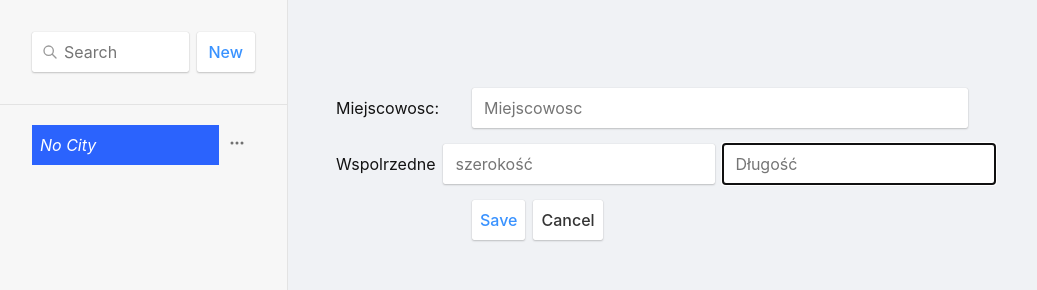
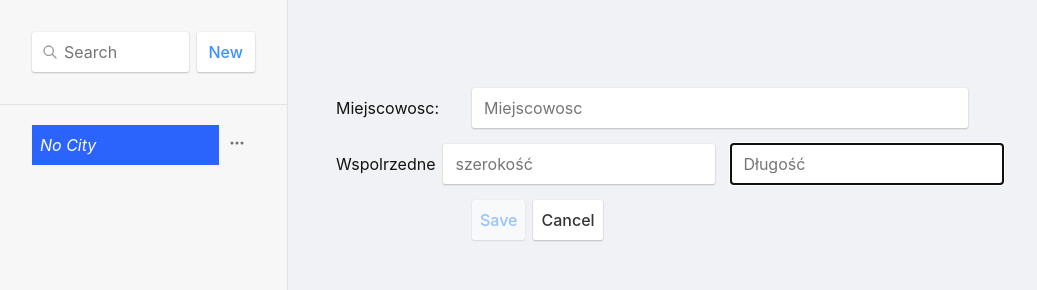
Before and after one commit to pypcio/asther, a React (Vite) app: page / in a window 1280 px wide. Both pictures are taken after a click on the button "New". Shown: the top 290 px of the page, without its empty margins (0-1037 px from the left). Built offline with nearby package versions, Linux system fonts and the light colour scheme.

Commit message:
edit form fix

```diff
--- a/src/APIs/functions.js
+++ b/src/APIs/functions.js
@@ -72,15 +72,28 @@ function isValidLongitude(input) {
 
   return true;
 }
+// function isValidCity(input) {
+//   if (!input) {
+//     return false;
+//   }
+//   input = input.trim();
+//   const regex = /^[A-ZĄĆĘŁŃÓŚŹŻ][a-ząćęłńóśźż\s-]{2,29}$/;
+//   if (!regex.test(input)) {
+//     return false;
+//   }
+//   return true;
+// }
 function isValidCity(input) {
   if (!input) {
     return false;
   }
+
   input = input.trim();
-  const regex = /^[A-Z][a-zA-Z\s-]{2,29}$/;
-  if (!regex.test(input)) {
+
+  if (input.length < 3) {
     return false;
   }
+
   return true;
 }
 export {
--- a/src/routes/dailyWeather.jsx
+++ b/src/routes/dailyWeather.jsx
@@ -43,7 +43,7 @@ export default function DailyWeather() {
               <ul>
                 <li>{`${day.clouds || "0 "}%`}</li>
                 <li>{`${day.humidity || "0 "}%`}</li>
-                <li>{`${day.pop * 100 || "0 "}%`}</li>
+                <li>{`${Math.round(day.pop * 100) || "0 "}%`}</li>
               </ul>
               <ul>
                 <li>Ciśnienie</li>
--- a/src/routes/edit.jsx
+++ b/src/routes/edit.jsx
@@ -16,7 +16,8 @@ import { useEffect, useState, useRef } from "react";
 export async function action({ request, params }) {
   const formData = await request.formData();
   const update = Object.fromEntries(formData);
-  return { update };
+  await updateWeather(params.weatherId, update);
+  return redirect(`/weathers/${params.weatherId}`);
 }
 
 export async function loader({ params }) {
@@ -68,10 +69,9 @@ function EditWeatherRoot() {
   useEffect(() => {
     setErrMsg("");
   }, [city, lat, lon]);
-  const handleSubmit = () => {};
   return (
     <section id="edit-form">
-      <form id="data-form" onSubmit={handleSubmit}>
+      <Form method="post" id="data-form">
         <div>
           <label>Miejscowosc:</label>
           <p id="city">
@@ -98,7 +98,7 @@ function EditWeatherRoot() {
               <FontAwesomeIcon icon={faTimes} />
             </span>
           </p>
-
+        </div>
         <p
           id="uidnote"
           className={
@@ -107,22 +107,12 @@ function EditWeatherRoot() {
         >
           <FontAwesomeIcon icon={faInfoCircle} />
           3 to 30 characters. <br />
-            Must begin with capital letter <br />
+          Best to begin with capital letter <br />
         </p>
-        </div>
-
         <div id="wspolrzedne">
           <label>Wspolrzedne</label>
-          {/* <label htmlFor="lat">
-            Szerokosc
-            <span className={validLat ? "valid" : "hide"}>
-              <FontAwesomeIcon icon={faCheck} />
-            </span>
-            <span className={validLat || !lat ? "hide" : "invalid"}>
-              <FontAwesomeIcon icon={faTimes} />
-            </span>
-          </label> */}
           <div>
+            <div className="data-location">
               <p>
                 <input
                   ref={userRef}
@@ -158,6 +148,8 @@ function EditWeatherRoot() {
                 (between -90 to 90)
                 <br />
               </p>
+            </div>
+            <div>
               <p>
                 <input
                   placeholder="Długość"
@@ -182,15 +174,7 @@ function EditWeatherRoot() {
                   <FontAwesomeIcon icon={faTimes} />
                 </span>
               </p>
-            {/* <label htmlFor="lon">
-            Długość
-            <span className={validLon ? "valid" : "hide"}>
-              <FontAwesomeIcon icon={faCheck} />
-            </span>
-            <span className={validLon || !lon ? "hide" : "invalid"}>
-              <FontAwesomeIcon icon={faTimes} />
-            </span>
-          </label> */}
+
               <p
                 id="uidnote"
                 className={
@@ -204,9 +188,15 @@ function EditWeatherRoot() {
               </p>
             </div>
           </div>
+        </div>
 
         <p>
-          <button type="submit">Save</button>
+          <button
+            disabled={!validCity || !validLat || !validLon ? true : false}
+            type="submit"
+          >
+            Save
+          </button>
           <button
             className="cancel"
             type="button"
@@ -217,7 +207,7 @@ function EditWeatherRoot() {
             Cancel
           </button>
         </p>
-      </form>
+      </Form>
     </section>
   );
 }
--- a/src/routes/weatherRoot.jsx
+++ b/src/routes/weatherRoot.jsx
@@ -1,12 +1,15 @@
 import {
   Form,
   Link,
+  NavLink,
   Outlet,
   useLoaderData,
+  useLocation,
   useNavigate,
+  useNavigation,
 } from "react-router-dom";
 import { getWeather } from "../APIs/dataAPI";
-import { useEffect } from "react";
+import { useEffect, useRef, useState } from "react";
 import { convertedDate } from "../APIs/functions";
 import CurrentWeather from "./currentWeather";
 export async function loader({ params }) {
@@ -17,9 +20,17 @@ export async function loader({ params }) {
 }
 export default function WeatherRoot() {
   const { weather } = useLoaderData();
+  const location = useLocation();
+  // console.log("location", location.pathname);
+  const [currentFocus, setCurrentFocus] = useState(false);
   const date = weather?.current?.dt
     ? convertedDate(weather.current.dt + weather.timezone_offset)
     : convertedDate(null);
+  useEffect(() => {
+    location.pathname === `/weathers/${weather.id}`
+      ? setCurrentFocus(true)
+      : setCurrentFocus(false);
+  }, [location.pathname]);
   return (
     <>
       {weather ? (
@@ -32,13 +43,22 @@ export default function WeatherRoot() {
           </div>
           <div id="linki-pogodowe">
             <p>
-              <Link to={`/weathers/${weather.id}` || "/"}>Current</Link>
+              <Link
+                className={currentFocus ? "active" : ""}
+                to={`/weathers/${weather.id}` || "/"}
+              >
+                Obecnie
+              </Link>
             </p>
             <p>
-              <Link to={`/weathers/${weather.id}/hourly` || "/"}>Hourly</Link>
+              <NavLink to={`/weathers/${weather.id}/hourly` || "/"}>
+                Godzinowa
+              </NavLink>
             </p>
             <p>
-              <Link to={`/weathers/${weather.id}/daily` || "/"}>Daily</Link>
+              <NavLink to={`/weathers/${weather.id}/daily` || "/"}>
+                Dzienna
+              </NavLink>
             </p>
           </div>
         </div>
--- a/src/style/index.css
+++ b/src/style/index.css
@@ -46,8 +46,14 @@ button {
 button {
   color: #3992ff;
   font-weight: 500;
+  cursor: pointer;
 }
-
+button[disabled] {
+  /* CSS rules for disabled buttons */
+  opacity: 0.5;
+  cursor: default;
+  /* ... */
+}
 textarea:hover,
 input:hover,
 button:hover {
@@ -358,8 +364,11 @@ button {
 #data-form #wspolrzedne div {
   display: flex;
   flex-direction: row;
-  align-items: center;
+  align-items: flex-start;
   /* gap: 0.5rem; */
+}
+#data-form #wspolrzedne label {
+  padding-top: 16px;
 }
 /* #data-form #wspolrzedne div p {
   flex-grow: 2;
@@ -368,12 +377,17 @@ button {
   margin-left: 0;
   margin-right: 0;
 } */
+#data-form #wspolrzedne div div {
+  flex-direction: column;
+  align-items: normal;
+  flex-grow: 1;
+}
 #data-form #wspolrzedne p:nth-child(3n) {
   margin-left: 0;
 }
 #data-form #wspolrzedne p:nth-child(2n + 1),
 #data-form #wspolrzedne p:nth-child(2n + 1) input {
-  flex-grow: 2;
+  flex-grow: 1;
 }
 #data-form #wspolrzedne > *:not(label) {
   flex-grow: 1;
@@ -392,14 +406,18 @@ button {
 #edit-form .instructions {
   font-size: 0.75rem;
   border-radius: 0.5rem;
-  background: #000;
+  background: #5e5e5e;
   color: #fff;
   padding: 0.25rem;
-  position: relative;
+  /* position: relative; */
+  margin: 0 1rem 0 8rem;
   bottom: -10px;
 }
+#wspolrzedne .instructions {
+  margin: 0 1rem 0 0;
+}
 #edit-form .instructions > svg {
-  margin-right: 0.25rem;
+  margin-right: 0.5rem;
 }
 #edit-form .offscreen {
   position: absolute;
@@ -436,7 +454,6 @@ button {
   transition: opacity 200ms;
   transition-delay: 200ms;
 }
-
 #contact {
   max-width: 40rem;
   display: flex;
@@ -623,6 +640,11 @@ button {
 #weather a {
   color: inherit;
   text-decoration: none;
+  padding: 0.5rem;
+}
+#weather a.active {
+  background: hsl(224, 98%, 58%);
+  color: white;
 }
 #weather div:first-child + h3 {
   margin-left: 2rem;
@@ -634,8 +656,8 @@ button {
 #weather a:hover {
   /* display: block; */
   transform: scale(1.1);
-  filter: brightness(1.1);
-  background-color: inherit;
+  /* filter: brightness(1.1);
+  background-color: inherit; */
 }
 #weather div > a:hover {
   color: #121212;
```
Lines whose indentation alone changed are shown as unchanged.
